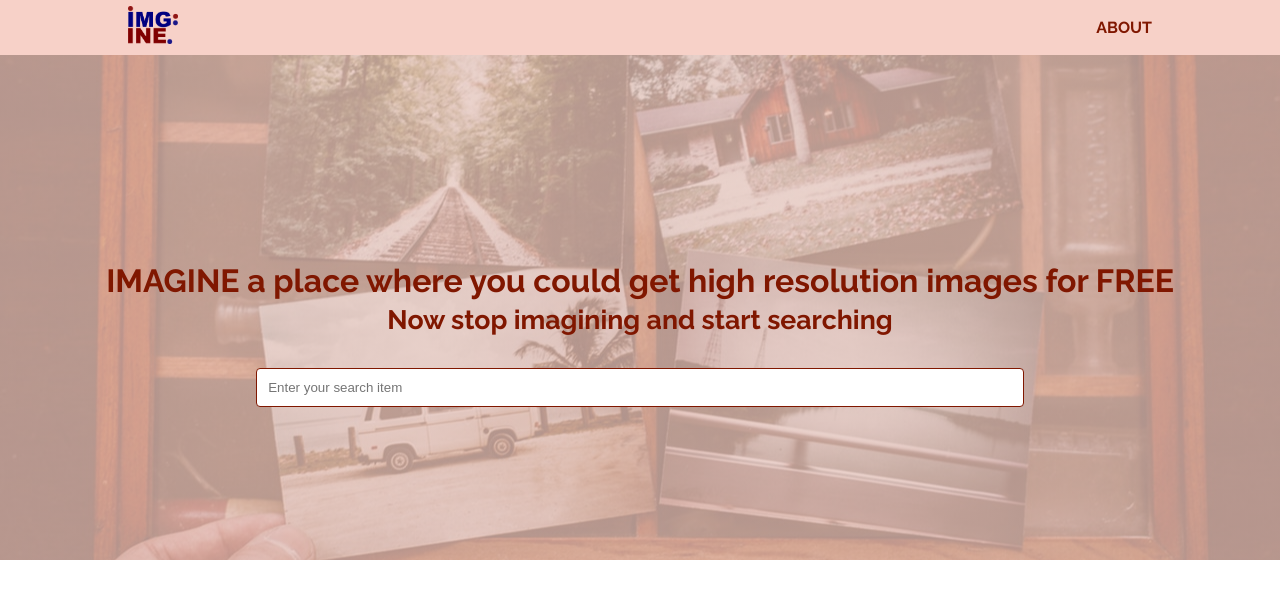
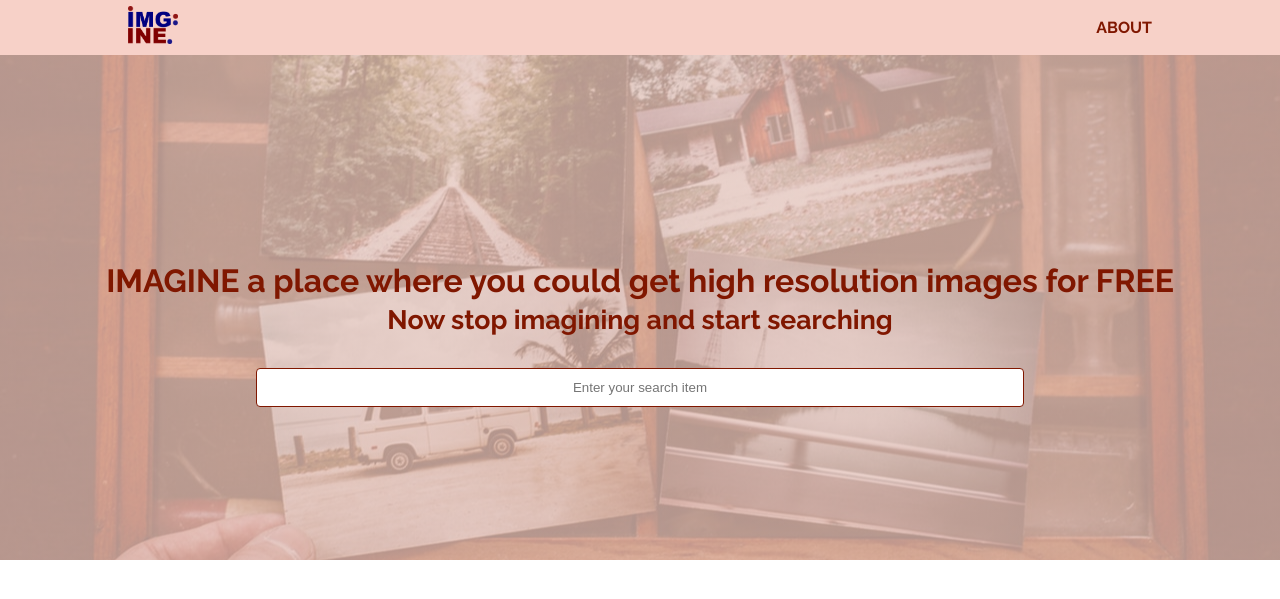
Before and after one commit to Mantongash/img-ine, a Django app: page / in a window 1280 px wide. Shown: the top 599 px of the page. Run offline with Django 3.2, Linux system fonts and the light colour scheme.

Commit message:
Centered text in the search box

```diff
--- a/landing/static/css/main.css
+++ b/landing/static/css/main.css
@@ -61,4 +61,5 @@ input[type="text"] {
   display: block;
   width: 100%;
   margin-top: 2rem;
+  text-align: center;
 }
```
